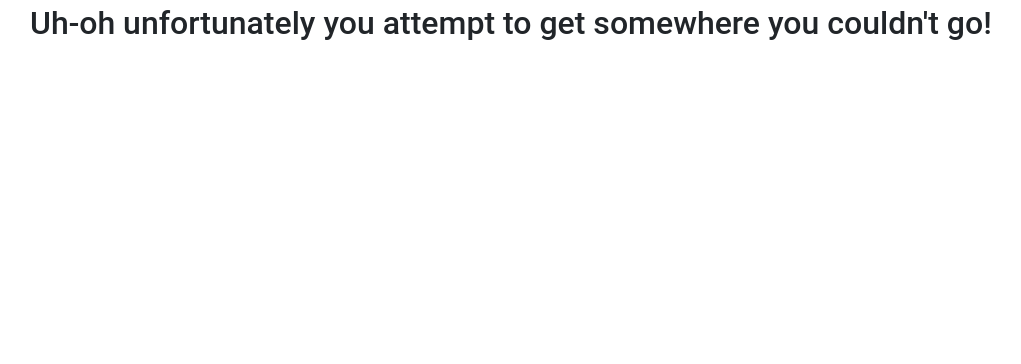
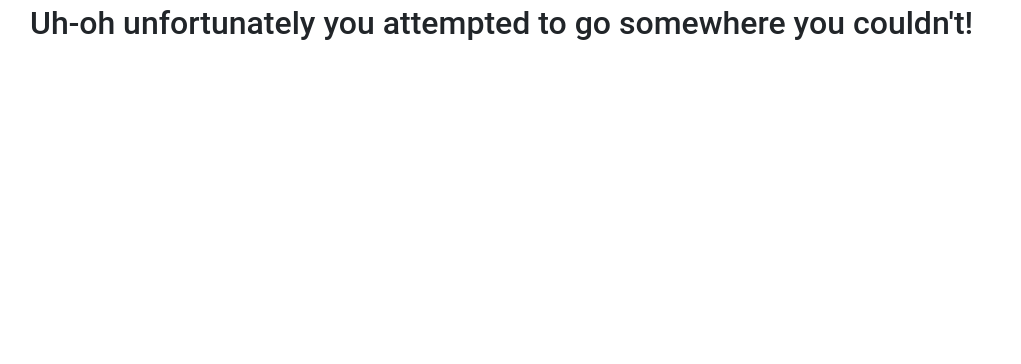
Before and after one commit to cjstein/journal-app, a Django app: template journal_app/templates/403.html in a window 1280 px wide. Shown: the part 56-420 px from the top of the page, without its empty margins (55-1076 px from the left). Run offline with Django 3.2, Linux system fonts and the light colour scheme; the template is opened without the code that fills it, so the values that code supplies are empty; parts of the project's set-up code (start-up, migrations or seed data) failed here and were passed over; some libraries are stand-ins or nearby versions.

Commit message:
changed message on page

```diff
--- a/journal_app/templates/403.html
+++ b/journal_app/templates/403.html
@@ -1,8 +1,8 @@
 {% extends "base.html" %}
 
-{% block title %}Forbidden (403){% endblock %}
+{% block title %}Something went wrong...{% endblock %}
 
 {% block content %}
-<h2>Uh-oh unfortunately you attempt to get somewhere you couldn't go!</h2>
+<h2>Uh-oh unfortunately you attempted to go somewhere you couldn't!</h2>
 
 {% endblock content %}
```
